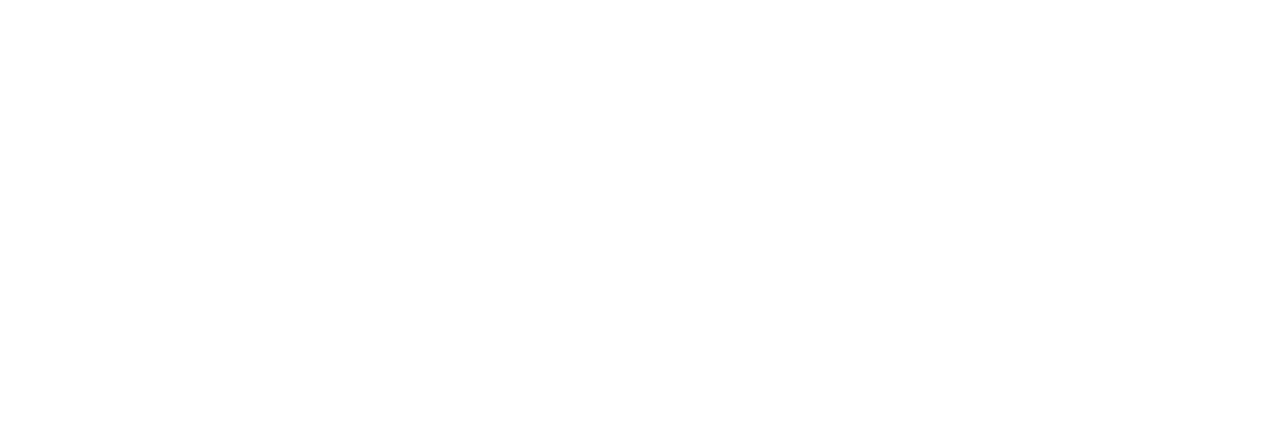
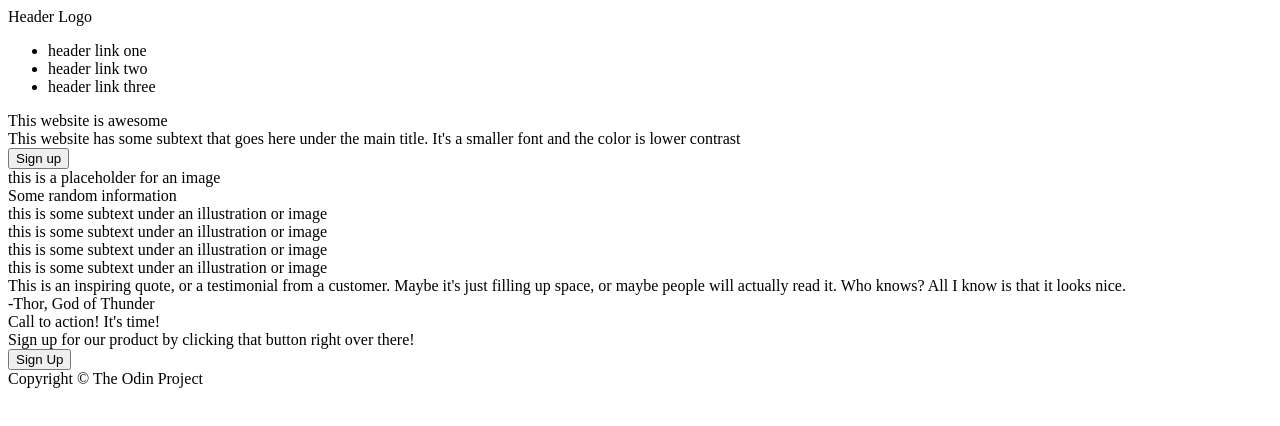
Before and after one commit to GabrielVRS/odin-landing-page, a plain HTML site: page index.html in a window 1280 px wide. Drawn offline with Linux system fonts and the light colour scheme.

Commit message:
Add html skeleton with classes

```diff
--- a/index.html
+++ b/index.html
@@ -8,6 +8,63 @@
     <title>Landing Page</title>
 </head>
 <body>
+     <!--Topo da página-->
+    <div class="header">
+        Header Logo
+        <div class="hlinks"> <!--Editar links para flexbox-->
+            <ul>
+                <li>header link one</li>
+                <li>header link two</li>
+                <li>header link three</li>
+            </ul>
+        </div> <!--Fecha o hlinks-->
+    </div> <!--Fecha o header geral-->
 
+    <!--Apresentação da página-->
+    <div class="body"> <!--Alinhar de maneira igual estes elementos-->
+        <div class="title">This website is awesome</div>
+        <div class="bodytext">This website has some subtext that goes here under the main title. It's a smaller font and the color is lower contrast</div>
+        <button>Sign up</button>
+    </div> <!--Alinhar para a direita-->
+        <div class="placeholder">this is a placeholder for an image</div>
+
+    <!--Conteúdo da página-->
+    <div class="container">
+        <div class="cont-title">Some random information</div>
+        <div class="info"> <!--Editar cada espaço separadamente-->
+            <div class="space"></div>
+            <div class="card">this is some subtext under an illustration or image</div>
+        </div>
+        <div class="info">
+            <div class="space"></div>
+            <div class="card">this is some subtext under an illustration or image</div>
+        </div>
+        <div class="info">
+            <div class="space"></div>
+            <div class="card">this is some subtext under an illustration or image</div>
+        </div>
+        <div class="info">
+            <div class="space"></div>
+            <div class="card">this is some subtext under an illustration or image</div>
+        </div>
+    </div>
+
+    <!--Citação-->
+    <div class="quotebody">
+        <div class="quote">This is an inspiring quote, or a testimonial from a customer. Maybe it's just filling up space, or maybe people will actually read it. Who knows? All I know is that it looks nice.</div>
+        <div class="thor">-Thor, God of Thunder</div>
+    </div>
+
+    <!--Pare final do conteúdo do site-->
+    <div class="call"> <!--Editar o espaço do menu-->
+        <div class="callbody"> <!--Texto a esquerda-->
+            <div class="textbold">Call to action! It's time!</div>
+            <div class="textregular">Sign up for our product by clicking that button right over there!</div>
+        </div>
+        <button>Sign Up</button>
+    </div>
+    <div class="footer">
+        Copyright © The Odin Project
+    </div>
 </body>
 </html>
```
